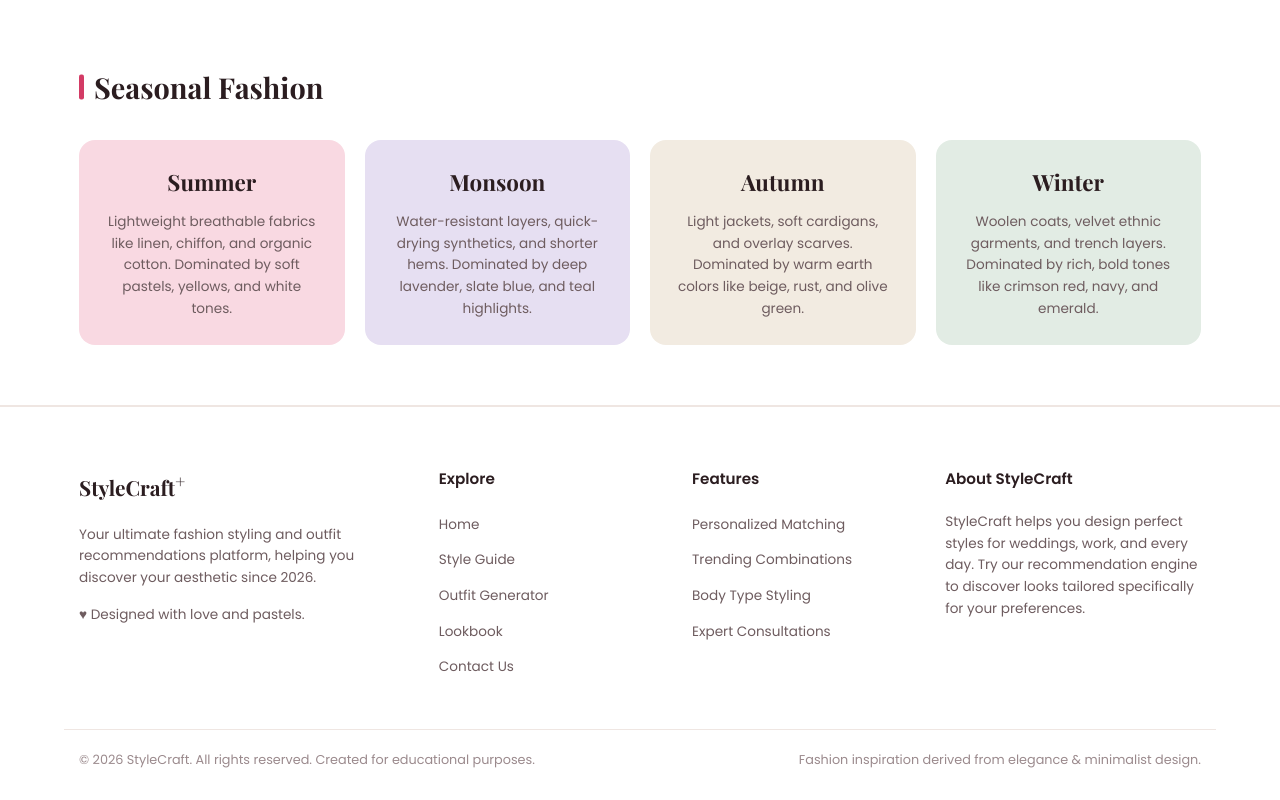
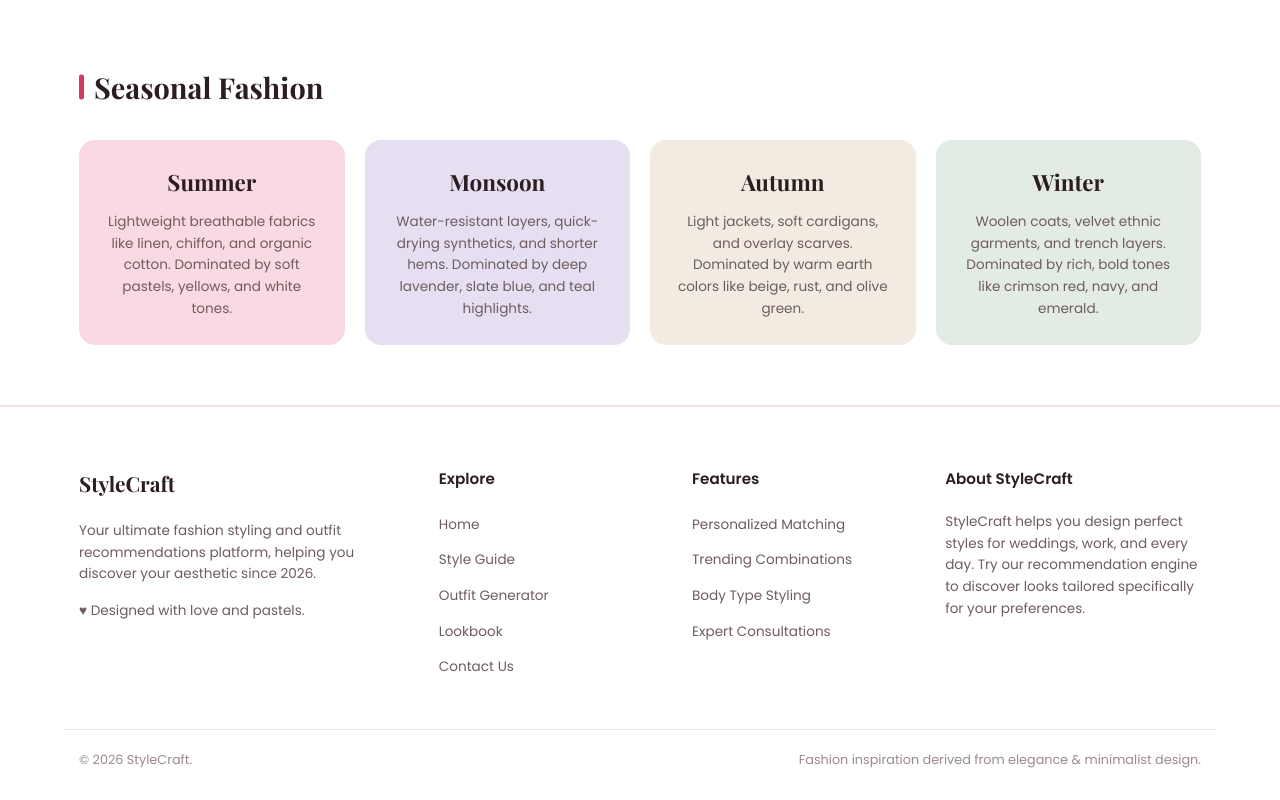
Before and after one commit to kuga01kk/StyleCraft, a plain HTML site: page lookbook.html in a window 1280 px wide. Shown: the part 1919-2719 px from the top of the page. Drawn offline with nearby package versions, Linux system fonts and the light colour scheme; a web font is replaced by a local one.

Commit message:
Updated lookbook content and styling

```diff
--- a/lookbook.html
+++ b/lookbook.html
@@ -19,7 +19,7 @@
       <a href="index.html" class="logo">
         <img src="images/logo.svg" alt="StyleCraft Logo" style="width: 42px; height: 42px; object-fit: contain;">
         <div class="logo-text">
-          <h2>StyleCraft<sup>+</sup></h2>
+          <h2>StyleCraft</h2>
           <span>Personalized Fashion & Styling</span>
         </div>
       </a>
@@ -232,7 +232,7 @@
   <footer>
     <div class="container footer-grid">
       <div class="footer-col">
-        <h3>StyleCraft<sup>+</sup></h3>
+        <h3>StyleCraft</h3>
         <p>Your ultimate fashion styling and outfit recommendations platform, helping you discover your aesthetic since 2026.</p>
         <p>&hearts; Designed with love and pastels.</p>
       </div>
@@ -265,7 +265,7 @@
     </div>
 
     <div class="container footer-bottom">
-      <p>&copy; 2026 StyleCraft. All rights reserved. Created for educational purposes.</p>
+      <p>&copy; 2026 StyleCraft.</p>
       <p>Fashion inspiration derived from elegance &amp; minimalist design.</p>
     </div>
   </footer>
```
